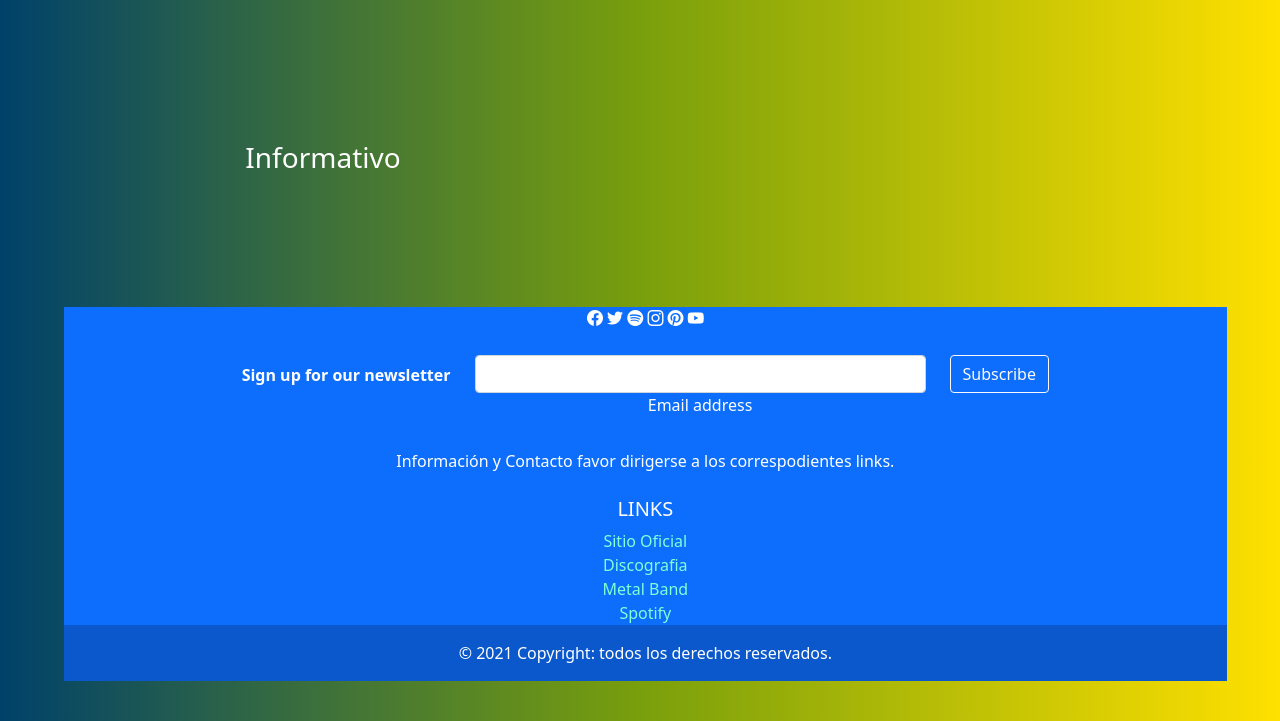
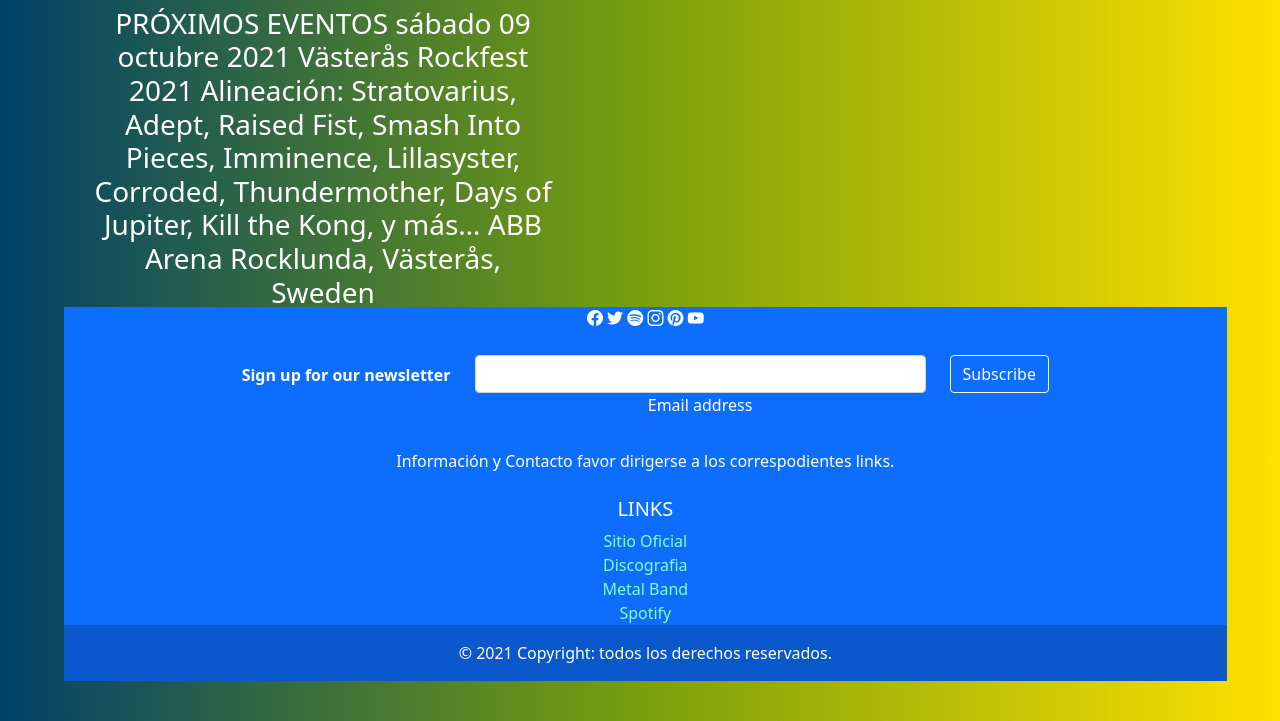
Before and after one commit to SergioGarcia777/Stratovarius, a website: page albumes.html in a window 1280 px wide. Shown: the part 2587-3308 px from the top of the page. Drawn offline with nearby package versions, Linux system fonts and the light colour scheme; files whose address does not match are found by name.

Commit message:
Update albumes.html
Se editó el informativo para el próximo evento de la banda.

```diff
--- a/albumes.html
+++ b/albumes.html
@@ -58,7 +58,12 @@
         </section>
 		</div>
 		<div class="informativo ilustre">
-			<h3>Informativo</h3>
+			<h3>PRÓXIMOS EVENTOS sábado 09 octubre 2021
+
+                              Västerås Rockfest 2021
+                   Alineación: Stratovarius, Adept, Raised Fist, Smash Into Pieces, Imminence, Lillasyster, Corroded, Thundermother, Days of Jupiter, Kill the Kong, y más…
+
+                            ABB Arena Rocklunda, Västerås, Sweden</h3>
 		</div>
 
 			<!-- Footer -->
```
